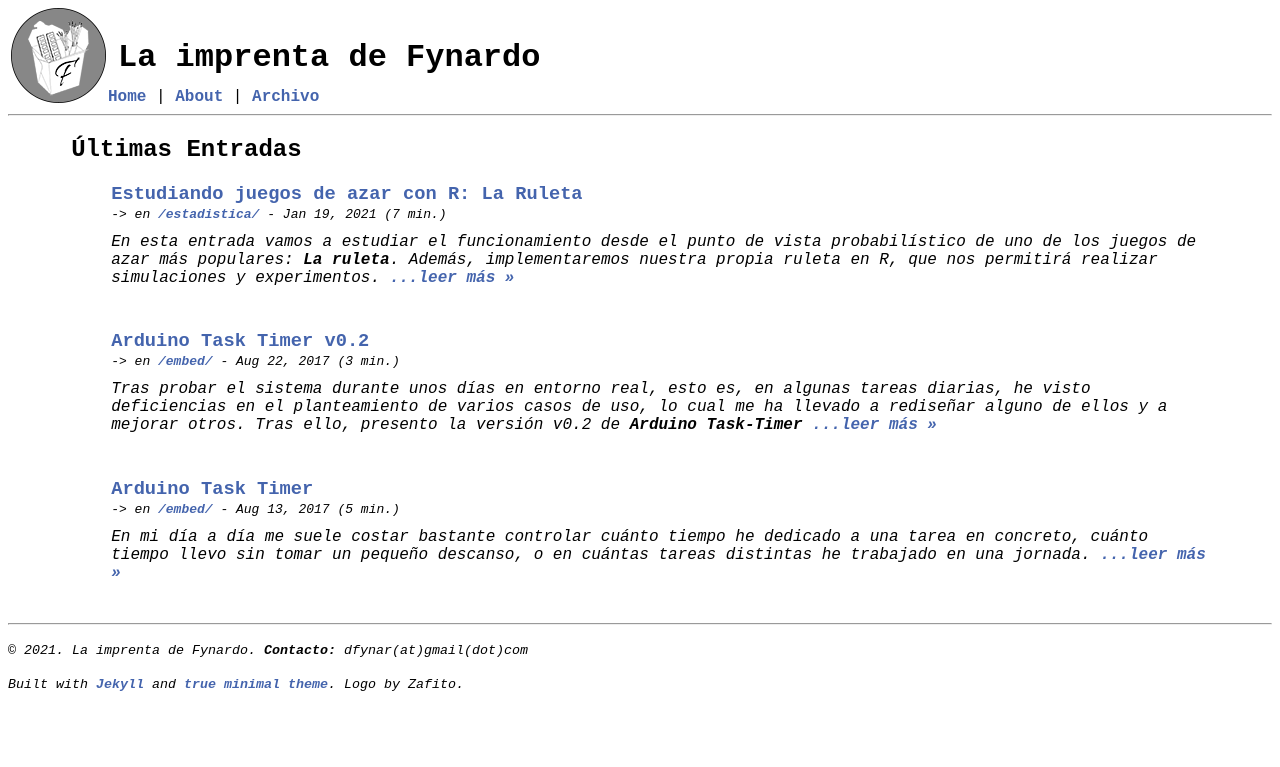
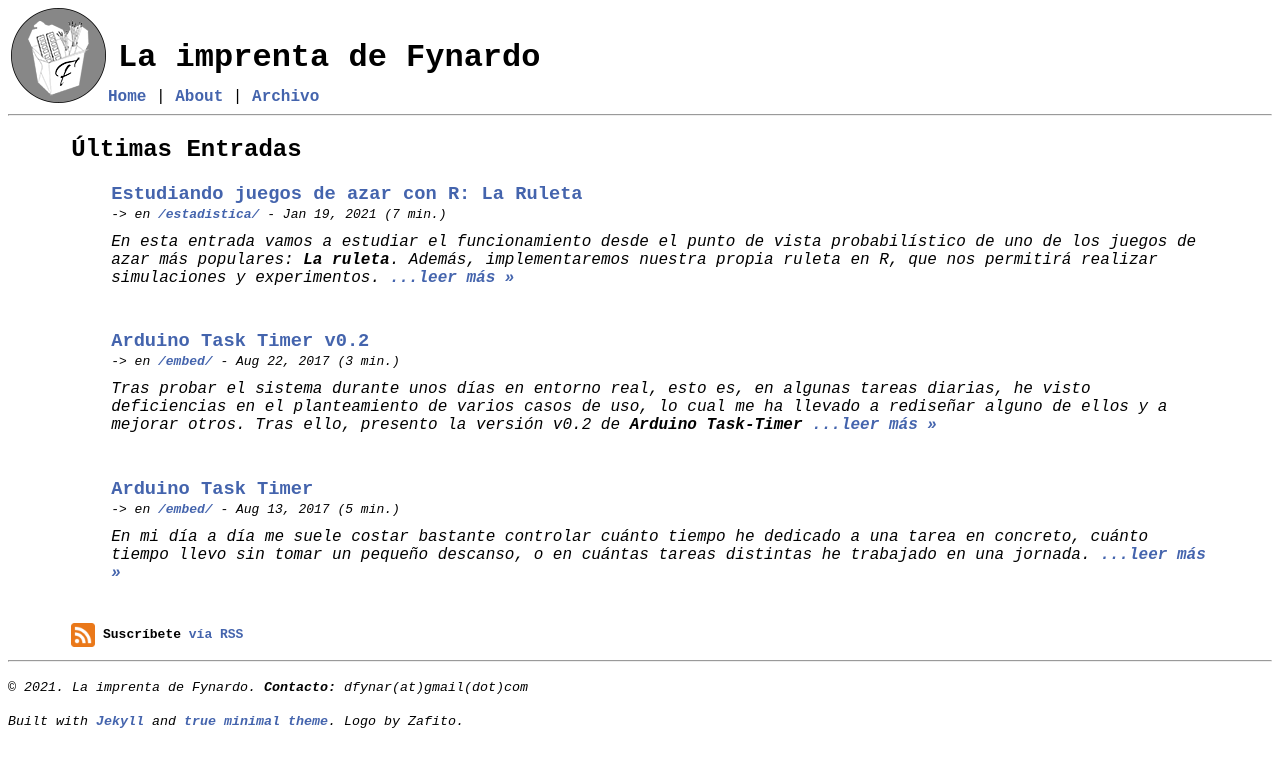
Before and after one commit to Fynardo/Fynardo.github.io, a Jekyll site: the page built from index.md, in a window 1280 px wide. Shown: the top 767 px of the page. Built offline with Jekyll 4.4.1, drawn with Linux system fonts in a browser that asks for light colours.

Commit message:
added RSS subscription and logo

```diff
--- a/_layouts/home.html
+++ b/_layouts/home.html
@@ -27,7 +27,8 @@ layout: default
       {%- endfor -%}
     </ul>
 
-    <!--<p class="rss-subscribe">subscribe <a href="{{ "/feed.xml" | relative_url }}">via RSS</a></p>-->
+    <p class="rss-subscribe"><img src="{{site.url}}/assets/img/rss_logo.png"
+    class="rss-logo"> Suscríbete <a href="{{ "/feed.xml" | relative_url }}">vía RSS</img></a></p>
   {%- endif -%}
 
 
--- a/_layouts/post.html
+++ b/_layouts/post.html
@@ -8,7 +8,7 @@ layout: default
 <span class="post-meta"> -> en <a href="{{site.url}}/category/{{ page.category }}">/{{page.category}}/</a> - {{
     page.date| date: site.date_format }} ({{page.readtime}} min.). <span class="bold"> Comparte: </span>
     <a href="https://twitter.com/intent/tweet?text={{page.title}} via fynardo.dev" target="_blank">
-        <img class="post-share-logo" src="{{site.url}}/assets/img/twitter_logo_blue.png" width="32" height="32"></img>
+        <img class="post-share-logo" src="{{site.url}}/assets/img/twitter_logo_blue.png"></img>
     </a>
 
     <!-- linkedin: https://www.linkedin.com/sharing/share-offsite/?url=https%3A%2F%2Ffynardo.github.io/ -->
@@ -21,7 +21,7 @@ layout: default
 <span class="post-meta"> -> en <a href="{{site.url}}/category/{{ page.category }}">/{{page.category}}/</a> - {{
     page.date| date: site.date_format }}. <span class="bold"> Comparte: </span>
     <a href="https://twitter.com/intent/tweet?text={{page.title}} via fynardo.dev" target="_blank">
-        <img class="post-share-logo" src="{{site.url}}/assets/img/twitter_logo_blue.png" width="32" height="32"></img>
+        <img class="post-share-logo" src="{{site.url}}/assets/img/twitter_logo_blue.png"></img>
     </a>
 
     <!-- linkedin: https://www.linkedin.com/sharing/share-offsite/?url=https%3A%2F%2Ffynardo.github.io/ -->
--- a/assets/css/style.css
+++ b/assets/css/style.css
@@ -11,6 +11,17 @@ header h1 {
     left: 10px;
     top: 10px;
     position: relative;
+}
+
+.rss-logo {
+    vertical-align: middle;
+    width: 24px;
+    height: 24px;
+}
+
+.rss-subscribe {
+    font-weight: bold;
+    font-size: small;
 }
 
 #content {
@@ -122,7 +133,9 @@ a:hover {
 }
 
 .post-share-logo {
-    vertical-align:middle;
+    vertical-align: middle;
+    width: 32px;
+    height: 32px;
 }
 
 
```
Also changed, not shown: assets/img/rss_logo.png (added).
